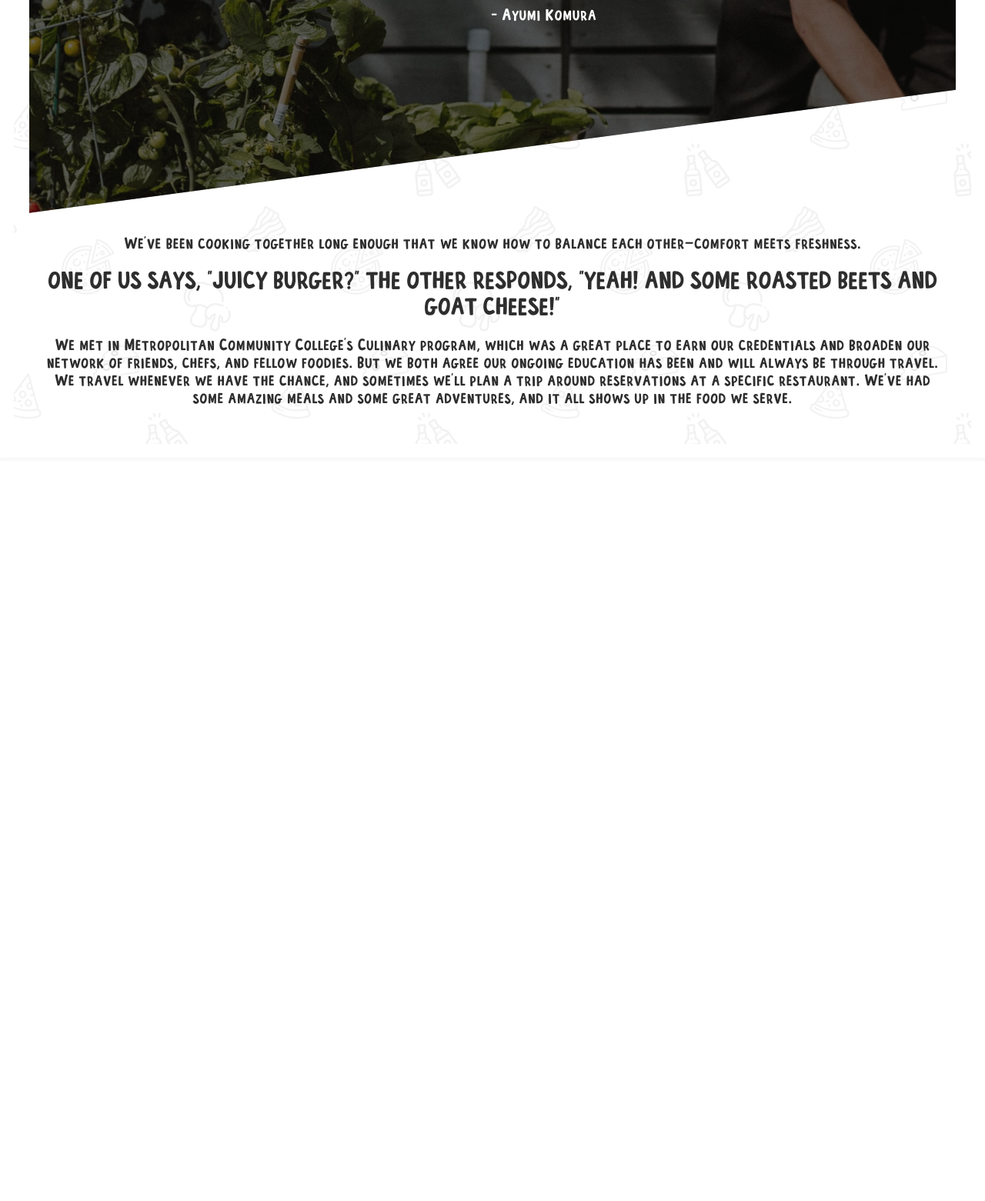
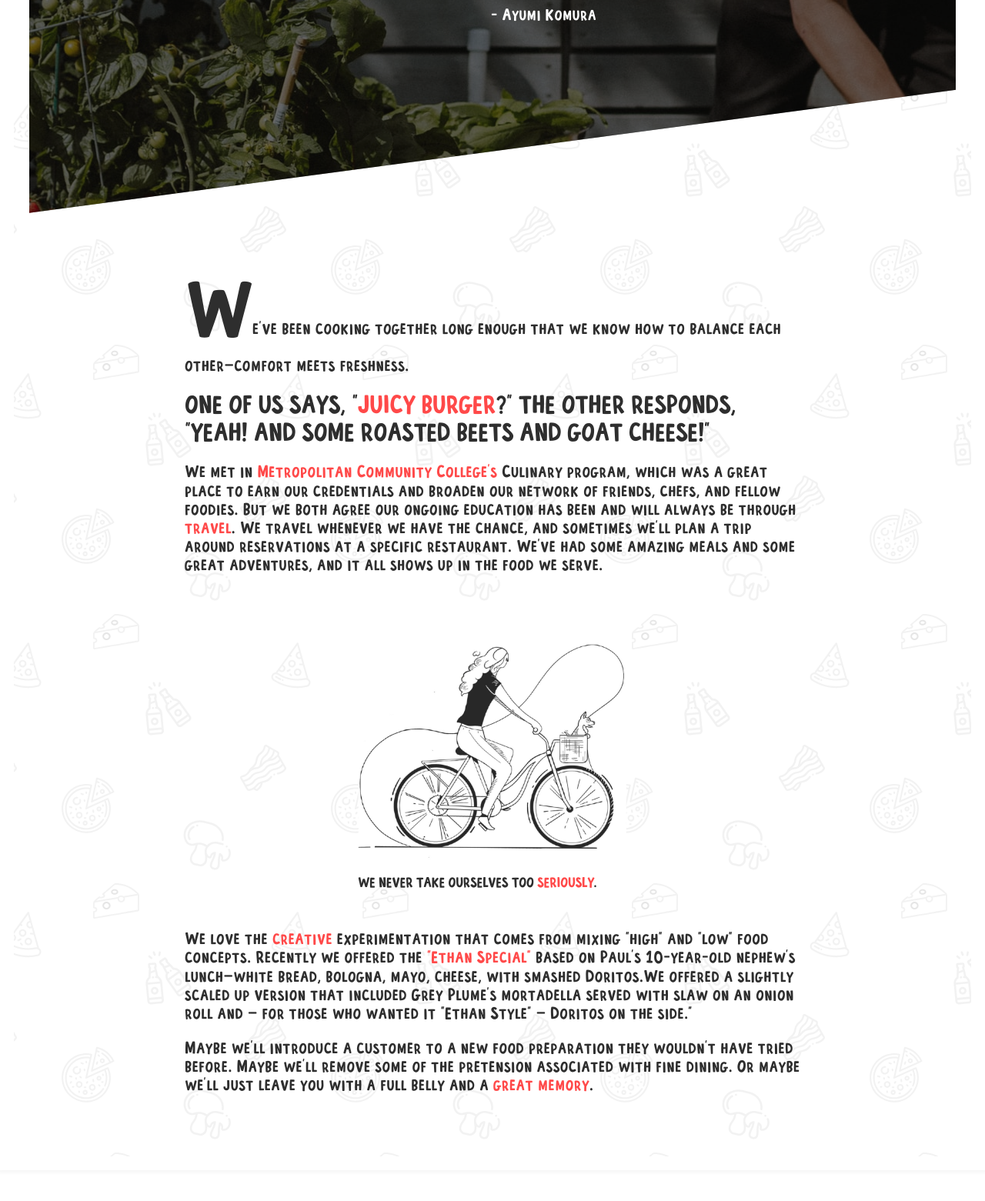
Before and after one commit to Junfengou/Block-18, a Gatsby site in the folder gatsby/: page /about in a window 1280 px wide. Shown: the part 430-1991 px from the top of the page at 77% size. Before the commit the page ends 1065 px from the top, so only its background shows below. Built offline with nearby package versions, Linux system fonts and the light colour scheme; Gatsby itself is replaced by a stand-in of ours.

Commit message:
added more contents on about page and home page

```diff
--- a/gatsby/src/components/About/Banner.js
+++ b/gatsby/src/components/About/Banner.js
@@ -6,7 +6,7 @@ function Banner() {
     return (
         <BannerStyle>
             <div className="box">
-                <h1>Cooking is about creating something delicious for someone else</h1>
+                <h1>Cooking is about <span className="hightlight">creating</span> something <span className="hightlight">delicious</span> for someone else</h1>
                 <p>- Ayumi Komura</p>
             </div>
         </BannerStyle>
@@ -39,6 +39,10 @@ const BannerStyle = styled.div`
         opacity: 0.4;
     }
 
+    .hightlight{
+        color: var(--red);
+    }
+
     .box {
         /* border: solid red; */
         margin-left: 15rem;
--- a/gatsby/src/components/About/History.js
+++ b/gatsby/src/components/About/History.js
@@ -1,33 +1,71 @@
 import React from 'react'
 import styled from "styled-components"
+import Norris from "../../images/bike.png"
 
 function History() {
     return (
         <HistoryStyles>
-            <p><span>W</span>e’ve been cooking together long enough that we know how to balance each other–comfort meets freshness.</p>
-            <h2>ONE OF US SAYS, “JUICY BURGER?” THE OTHER RESPONDS, “YEAH! AND SOME ROASTED BEETS AND GOAT CHEESE!”</h2>
-            <p>We met in Metropolitan Community College’s Culinary program, which was a great place to earn our credentials
-                and broaden our network of friends, chefs, and fellow foodies. But we both agree our ongoing education has
-                been and will always be through travel. We travel whenever we have the chance, and sometimes we’ll plan a trip
-                around reservations at a specific restaurant. We’ve had some amazing meals and some great adventures,
-                and it all shows up in the food we serve.</p>
+            <div className="history">
+                <p><span className="w">W</span>e’ve been cooking together long enough that we know how to balance each other–comfort meets freshness.</p>
+                <h2>ONE OF US SAYS, “<span className="highlight">JUICY BURGER</span>?” THE OTHER RESPONDS, “YEAH! AND SOME ROASTED BEETS AND GOAT CHEESE!”</h2>
+                <p>We met in <span className="highlight">Metropolitan Community College’s </span>Culinary program, which was a great place to earn our credentials
+                    and broaden our network of friends, chefs, and fellow foodies. But we both agree our ongoing education has
+                    been and will always be through <span className="highlight">travel</span>. We travel whenever we have the chance, and sometimes we’ll plan a trip
+                    around reservations at a specific restaurant. We’ve had some amazing meals and some great adventures,
+                    and it all shows up in the food we serve.</p>
+            </div>
 
+            <div className="bird">
+                <img src={Norris} alt="norris" />
+                <h5>WE NEVER TAKE OURSELVES TOO <span className="highlight">SERIOUSLY</span>. </h5>
+            </div>
+
+            <div className="history">
+
+                <p>We love the <span className="highlight">creative</span> experimentation that comes from mixing “high” and “low” food concepts.
+                    Recently we offered the <span className="highlight">“Ethan Special”</span> based on Paul’s 10-year-old nephew’s lunch–white bread, bologna, mayo,
+                    cheese, with smashed Doritos.We offered a slightly scaled up version that included Grey Plume’s mortadella served with slaw
+                    on an onion roll and – for those who wanted it “Ethan Style” – Doritos on the side.”</p>
+
+                <p>Maybe we’ll introduce a customer to a new food preparation they wouldn’t have tried before.
+                    Maybe we’ll remove some of the pretension associated with fine dining. Or maybe we’ll just leave
+                    you with a full belly and a <span className="highlight">great memory</span>.</p>
+            </div>
         </HistoryStyles>
     )
 }
 
 const HistoryStyles = styled.div`
-        /* border: solid blue; */
-        height: 30vh;
-        display: flex;
-        flex-direction: column;
-        align-items: center;
-        justify-content: center;
-        text-align: center;
-        /* margin: 2rem */
+        display: grid;
+        grid-template-columns: 1fr;
+        grid-template-rows: 1fr;
+        justify-items: center;
         padding: 2rem;
-        /* -webkit-clip-path: polygon(0 0, 100% 0, 100% 21vh, 0 100%);
-        clip-path: polygon(0 0, 100% 0, 100% 21vh, 0 100%); */
+        font-size: 2.1rem;
+
+        .highlight {
+            color: var(--red);
+        }
+
+        .w {
+            font-size: 10rem;
+        }
+
+        .history {
+            max-width: 800px;
+            padding: 2rem;
+            margin-top: 1rem;
+
+        }
+
+        .bird {
+            /* border: solid pink; */
+            display: grid;
+            grid-template-columns: 350px;
+            grid-template-rows: 350px;
+
+
+        }
 `
 
 export default History
--- a/gatsby/src/components/Block18.js
+++ b/gatsby/src/components/Block18.js
@@ -95,7 +95,7 @@ const LogoStyles = styled.div`
 
     .est {
         font-size: 2.5rem;
-        margin-left: 15rem;
+        margin-left: 6rem;
         color: white;
         align-self: center;
     }
@@ -115,7 +115,7 @@ const LogoStyles = styled.div`
         .est {
         font-size: 2rem;
         /* margin-left: 15rem; */
-        margin-left: 9rem;
+        margin-left: 5rem;
         color: white;
         align-self: center;
         }
@@ -136,7 +136,7 @@ const LogoStyles = styled.div`
         .est {
         font-size: 1.7rem;
         /* margin-left: 15rem; */
-        margin-left: 9rem;
+        margin-left: 5rem;
         color: white;
         align-self: center;
         }
```
Also changed, not shown: gatsby/src/components/Home/Options.js (+44 -3 lines), gatsby/src/images/bike.png (added), gatsby/src/images/bird.png (added), gatsby/src/images/bites.png (added), gatsby/src/images/cinna.png (added), gatsby/src/images/logo.png (added), gatsby/src/images/rollers.png (added).
